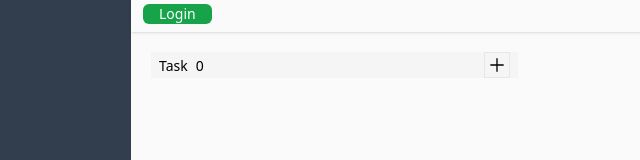
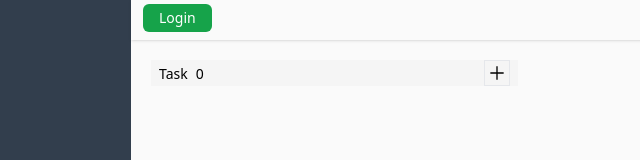
Before and after one commit to Etubaba/TaskApp-, a React (Create React App) app: page / in a window 1280 px wide. Shown: the top 160 px of the page, without its empty margins (61-701 px from the left). Built offline with nearby package versions, Linux system fonts and the light colour scheme.

Commit message:
update again

```diff
--- a/src/App.js
+++ b/src/App.js
@@ -86,19 +86,19 @@ function App() {
             : "w-[85%] h-screen bg-[#FAFAFA]"
         }
       >
-        <div className="w-full h-8 shadow">
+        <div className="w-full h-10 shadow">
           {" "}
           {accessDetails !== null ? (
             <button
               onClick={handleLogOut}
-              className="bg-green-600 text-sm hover:bg-green-500 ml-3 text-white px-4  rounded-md mt-1 cursor-pointer"
+              className="bg-green-600 py-1 text-sm hover:bg-green-500 ml-3 text-white px-4  rounded-md mt-1 cursor-pointer"
             >
               Logout
             </button>
           ) : (
             <button
               onClick={handleLogin}
-              className="bg-green-600 text-sm hover:bg-green-500 ml-3 text-white px-4  rounded-md mt-1 cursor-pointer"
+              className="bg-green-600 p-1 text-sm hover:bg-green-500 ml-3 text-white px-4  rounded-md mt-1 cursor-pointer"
             >
               Login
             </button>
```
